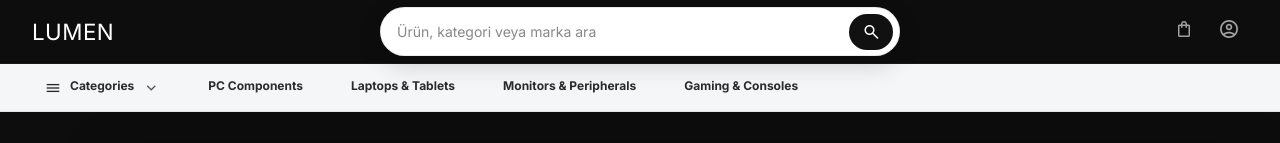
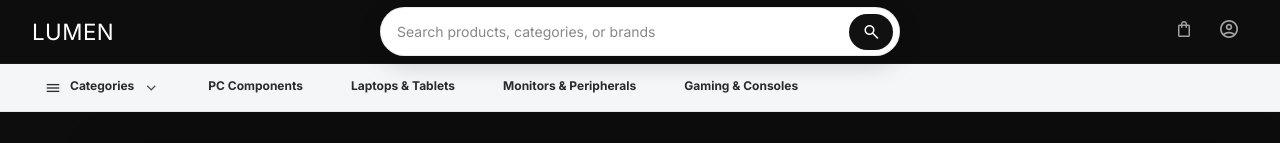
Before and after one commit to armanibrisim/cs308-group-6, a Next.js app in the folder frontend/: page / in a window 1280 px wide. Shown: the top 143 px of the page. Built offline with nearby package versions, Linux system fonts and the light colour scheme; a web font is replaced by a local one.

Commit message:
Search bar implemented

```diff
--- a/frontend/src/components/layout/TopHeader.tsx
+++ b/frontend/src/components/layout/TopHeader.tsx
@@ -63,7 +63,7 @@ export function TopHeader() {
           <input
             value={query}
             onChange={(e) => setQuery(e.target.value)}
-            placeholder="Ürün, kategori veya marka ara"
+            placeholder="Search products, categories, or brands"
             style={{
               border: 'none',
               outline: 'none',
```
